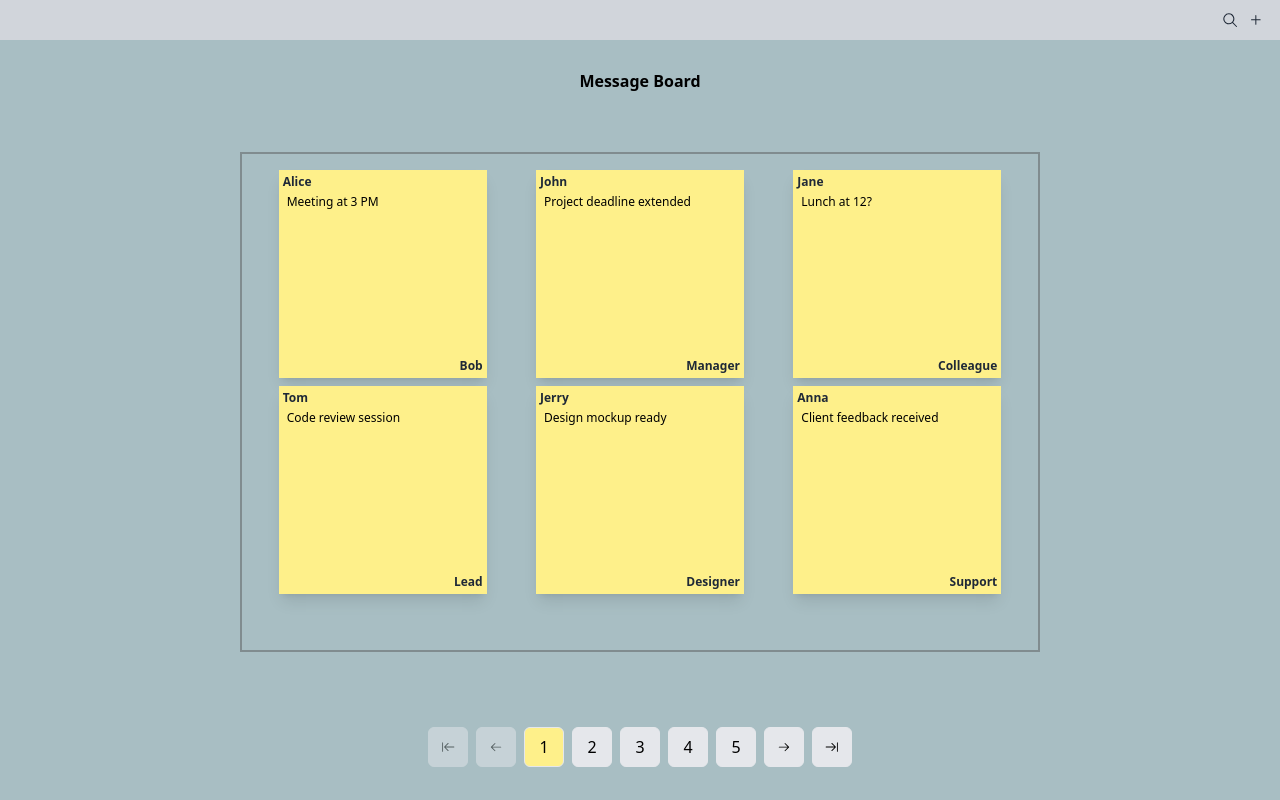
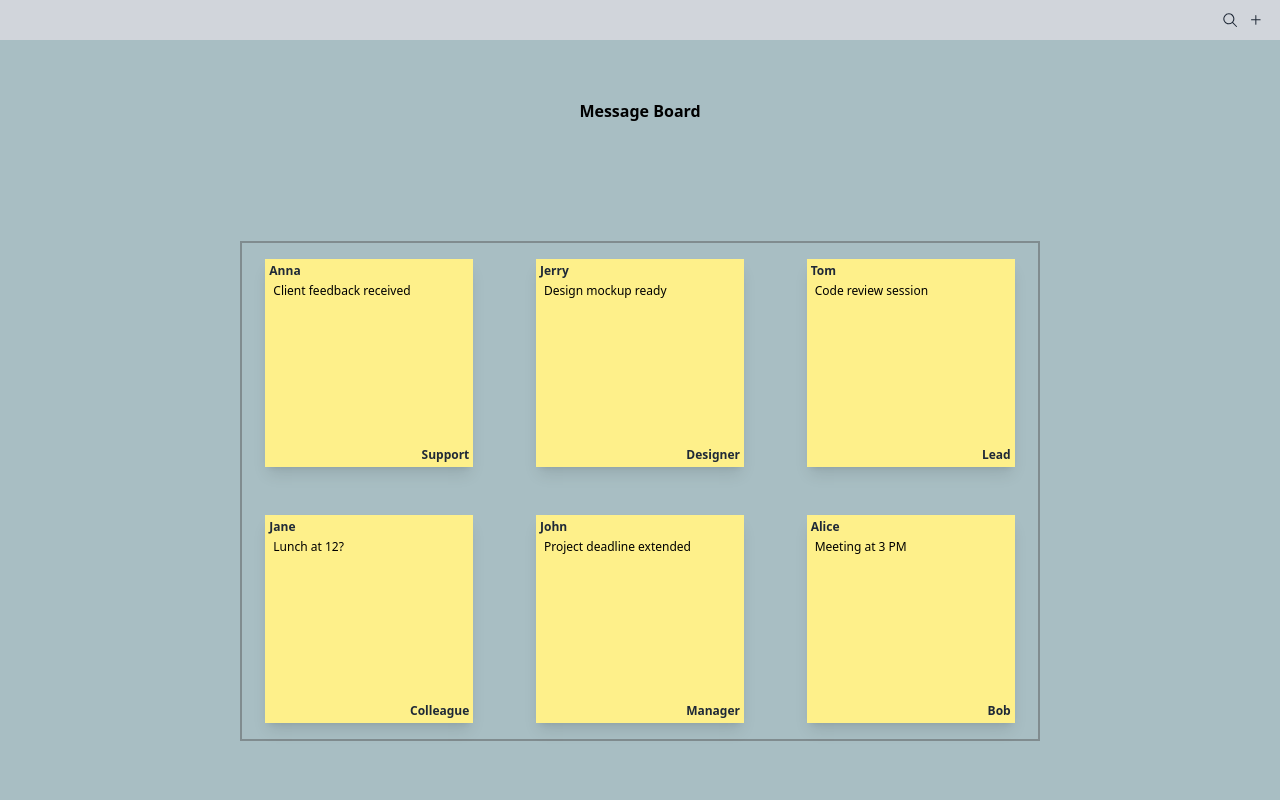
Before and after one commit to forget0224/message-board, a Next.js app: page /messageboard in a window 1280 px wide. Built offline with nearby package versions, Linux system fonts and the light colour scheme.

Commit message:
feat: new page  created dynamically when adding new notes & sort noteData by DESC

```diff
--- a/components/boards.js
+++ b/components/boards.js
@@ -1,22 +1,13 @@
-import React, { useState, useEffect } from 'react'
+import React from 'react'
 import Note from './note'
 
 export default function Boards({ showAdd, notesData }) {
-  // const notesData = [
-  //   { to: 'Alice', content: 'Meeting at 3 PM', from: 'Bob' },
-  //   { to: 'John', content: 'Project deadline extended', from: 'Manager' },
-  //   { to: 'Jane', content: 'Lunch at 12?', from: 'Colleague' },
-  //   { to: 'Tom', content: 'Code review session', from: 'Lead' },
-  //   { to: 'Jerry', content: 'Design mockup ready', from: 'Designer' },
-  //   { to: 'Anna', content: 'Client feedback received', from: 'Support' },
-  // ]
-
   return (
     <div
       className={`${showAdd ? 'h-[200px] sm:h-[400px]' : 'h-[500px]'} transition-all duration-500 lg:w-[800px] w-[350px] border-2 border-[#808c8f] `}
     >
       <div
-        className={`grid  ${showAdd ? 'grid-cols-3 gap-8' : 'grid-cols-2 gap-12'}   sm:grid-cols-2 lg:grid-cols-3 gap-2 p-4  justify-items-center`}
+        className={`grid  ${showAdd ? 'grid-cols-3 sm:gap-8 gap-2' : 'grid-cols-2 sm:gap-12 gap-10  '}   sm:grid-cols-2 lg:grid-cols-3  p-4  justify-items-center`}
       >
         {notesData.map((note, index) => (
           <Note
--- a/pages/api/notes.js
+++ b/pages/api/notes.js
@@ -12,7 +12,8 @@ export default function handler(req, res) {
 
   switch (method) {
     case 'GET': {
-      res.status(200).json(notesData)
+      const sortedData = notesData.slice().reverse()
+      res.status(200).json(sortedData)
       break
     }
     case 'POST': {
--- a/pages/messageboard/index.js
+++ b/pages/messageboard/index.js
@@ -11,7 +11,8 @@ export default function Home() {
   const [to, setTo] = useState('')
   const [message, setMessage] = useState('')
   const [notesData, setNotesData] = useState([])
-  const totalPages = 10
+  const notesPerPage = 6
+  const totalPages = Math.ceil(notesData.length / notesPerPage)
 
   const handlePageChange = (page) => {
     setCurrentPage(page)
@@ -37,7 +38,7 @@ export default function Home() {
       body: JSON.stringify(newNote),
     })
     const data = await response.json()
-    setNotesData([...notesData, data])
+    setNotesData([data, ...notesData])
     handleReset()
   }
   const handleReset = () => {
@@ -45,6 +46,11 @@ export default function Home() {
     setTo('')
     setMessage('')
   }
+
+  const paginatedNotes = notesData.slice(
+    (currentPage - 1) * notesPerPage,
+    currentPage * notesPerPage,
+  )
   return (
     <>
       <div className="bg-[#A8BEC3] min-h-screen flex flex-col">
@@ -53,12 +59,14 @@ export default function Home() {
           className={` flex flex-col items-center justify-around  flex-grow`}
         >
           <h1 className="font-bold">Message Board</h1>
-          <Boards showAdd={showAdd} notesData={notesData} />
-          <Pagination
-            currentPage={currentPage}
-            totalPages={totalPages}
-            onPageChange={handlePageChange}
-          />
+          <Boards showAdd={showAdd} notesData={paginatedNotes} />
+          {totalPages > 1 && (
+            <Pagination
+              currentPage={currentPage}
+              totalPages={totalPages}
+              onPageChange={handlePageChange}
+            />
+          )}
         </div>
         {showAdd && (
           <div className="flex flex-col items-center justify-center py-4 transition-all duration-300 ">
```
